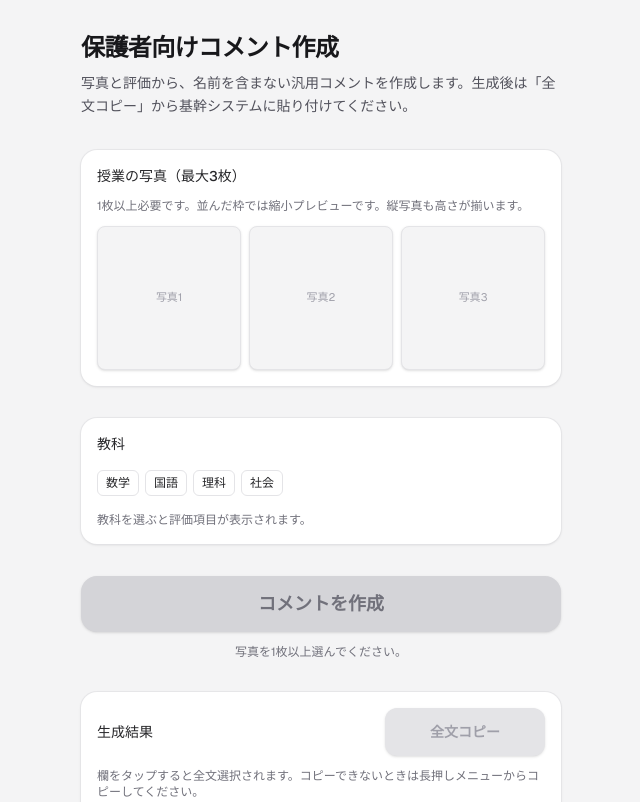
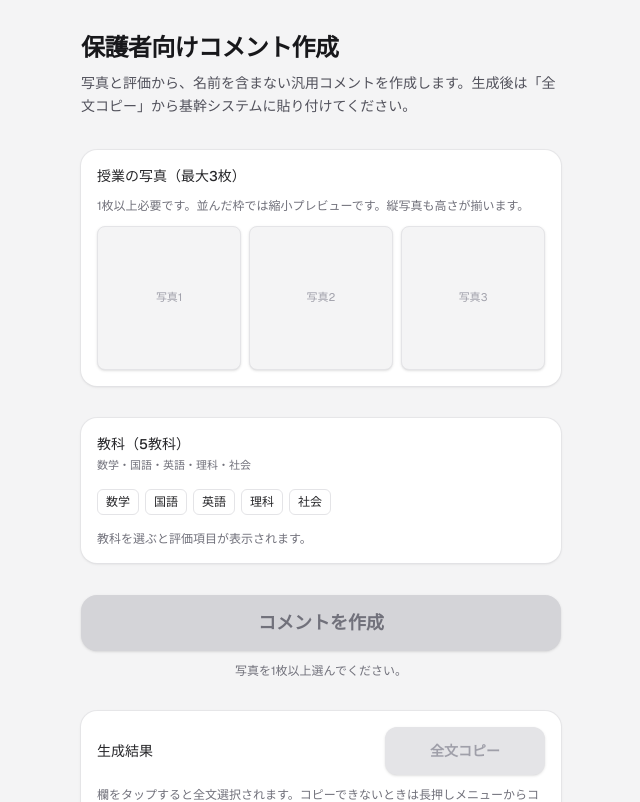
Before and after one commit to minamiiwakuni4-dotcom/comment-sakusei, a Next.js app: page / in a window 1280 px wide. Shown: the top 802 px of the page, without its empty margins (319-959 px from the left). Built offline with nearby package versions, Linux system fonts and the light colour scheme.

Commit message:
Enhance subject display and expand subject options in ratings module. Update Home component to show the number of subjects and their labels, and add 'english' as a new subject with corresponding labels and dimensions.

```diff
--- a/src/app/page.tsx
+++ b/src/app/page.tsx
@@ -208,7 +208,14 @@ export default function Home() {
         </section>
 
         <section className="space-y-4 rounded-2xl bg-white p-4 shadow-sm ring-1 ring-zinc-200/80">
-          <h2 className="text-sm font-medium text-zinc-800">教科</h2>
+          <div className="space-y-1">
+            <h2 className="text-sm font-medium text-zinc-800">
+              教科（{SUBJECT_IDS.length}教科）
+            </h2>
+            <p className="text-[11px] leading-snug text-zinc-500">
+              {SUBJECT_IDS.map((id) => SUBJECT_LABELS[id]).join("・")}
+            </p>
+          </div>
           <div className="flex flex-wrap gap-1.5">
             {SUBJECT_IDS.map((id) => (
               <button
--- a/src/lib/ratings.ts
+++ b/src/lib/ratings.ts
@@ -1,10 +1,16 @@
 export type RatingLevel = "good" | "average" | "attention";
 
-export type SubjectId = "math" | "japanese" | "science" | "social";
+export type SubjectId =
+  | "math"
+  | "japanese"
+  | "english"
+  | "science"
+  | "social";
 
 export const SUBJECT_IDS: SubjectId[] = [
   "math",
   "japanese",
+  "english",
   "science",
   "social",
 ];
@@ -12,6 +18,7 @@ export const SUBJECT_IDS: SubjectId[] = [
 export const SUBJECT_LABELS: Record<SubjectId, string> = {
   math: "数学",
   japanese: "国語",
+  english: "英語",
   science: "理科",
   social: "社会",
 };
@@ -23,6 +30,7 @@ export const DIMENSIONS_BY_SUBJECT: Record<
 > = {
   math: ["集中度", "計算・手順", "概念の理解", "応用力"],
   japanese: ["集中度", "読解", "語彙・表現", "作文・記述"],
+  english: ["集中度", "文法理解度", "語彙暗記", "英作文"],
   science: ["集中度", "観察・実験", "概念の理解", "説明のしかた"],
   social: ["集中度", "資料の読み取り", "概念の理解", "記述・まとめ"],
 };
```
